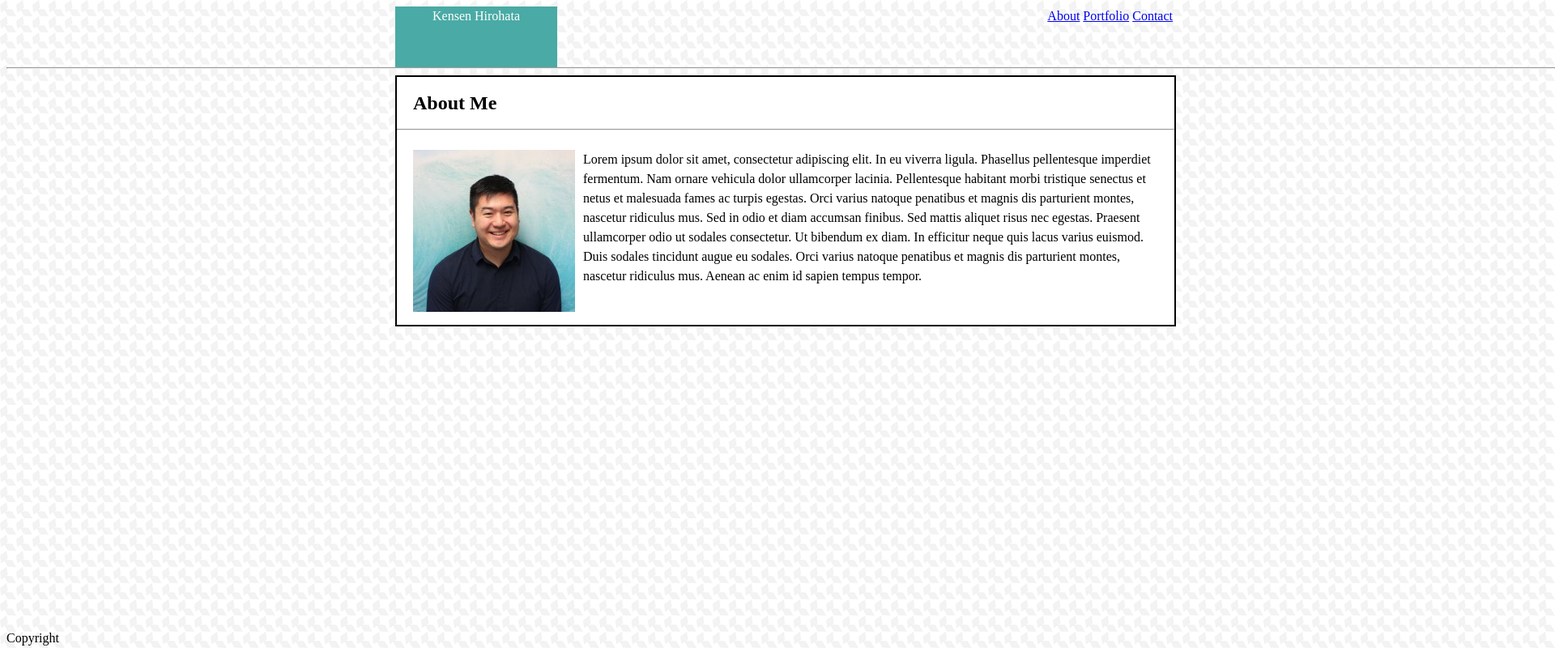
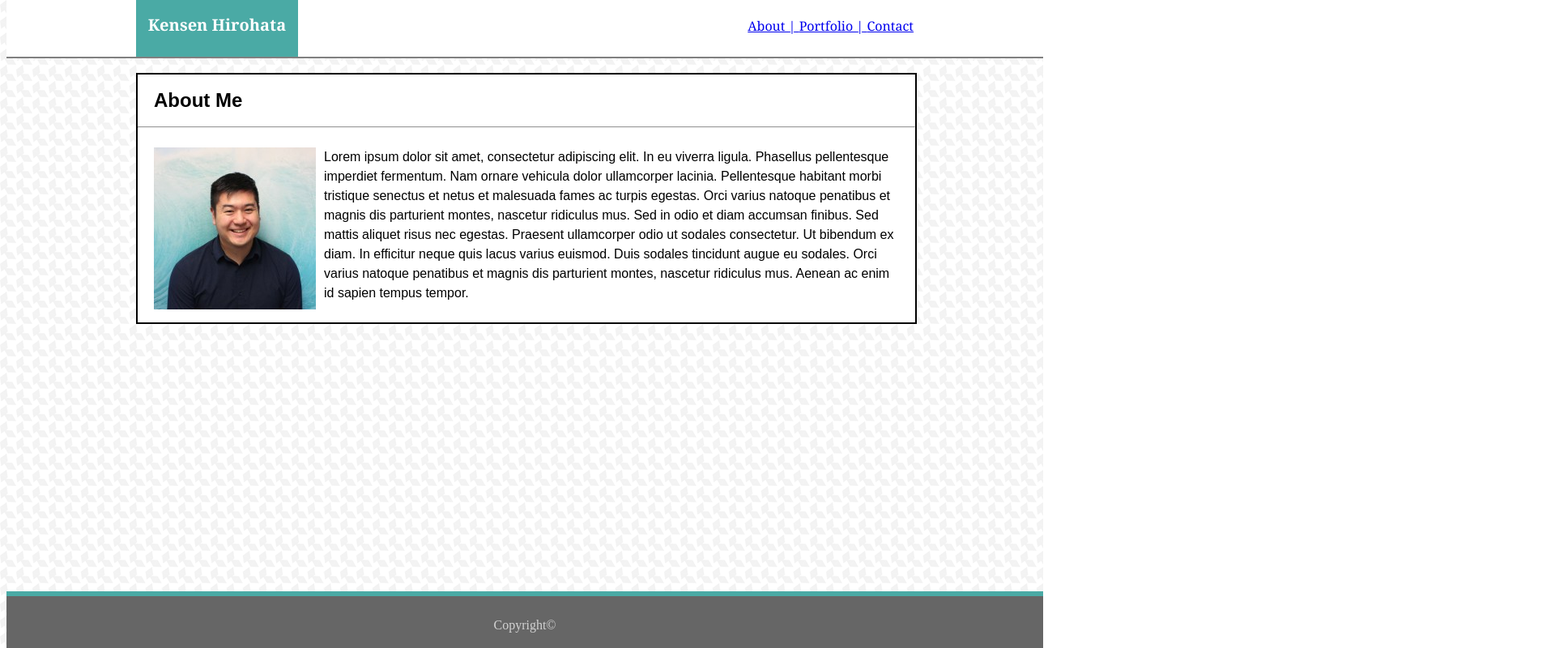
Before and after one commit to hirohtk/Basic-Portfolio, a plain HTML site: page index.html in a window 1280 px wide. Shown: the whole page at 81% size, 1920 px wide, since content can reach past the window. Drawn offline with Linux system fonts and the light colour scheme.

Commit message:
August 20th Before class updates - index.html pretty much done

```diff
--- a/assets/css/style.css
+++ b/assets/css/style.css
@@ -1,6 +1,6 @@
 body {
     line-height: 150%;
-    width: 150%;
+    width: 100%;
     /* In order to get the "container" to be 960px, I had to
     set the body width to be 150%.  This seems arbitrary though
     was there any other way */
@@ -16,12 +16,18 @@ body {
     width: 200px;
     position:relative;
     text-align: center;
+    margin-left: 0px;
+    bottom: 5px;
+    font-size: 20px;
+}
 
+#LinksBox {
+    float: right;
+    margin-right: 0px;
+    margin-top: 20px;
 
 }
-#LinksBox {
-    float: right;
-}
+
 #hrClear {
     clear:both;
 
@@ -29,15 +35,11 @@ body {
     left: 0px;
 }
 
-header {
-    background-color:white;
-}
 .containerTop {
-    width: 960px;
     position: relative;
     margin-left: auto;
     margin-right: auto;
-
+    width: 960px;
 }
 
 .containerBottom {
@@ -55,21 +57,28 @@ wouldn't be part of the "container" */
     width: 960px;
     margin-left: auto;
     margin-right: auto;
+    margin-top: 10px;
     border-style: solid;
     border-width: 2px;
     background: white;
+    font-family: 'Arial', 'Helvetica Neue', Helvetica, sans-serif;
 }
 
 footer {
     clear: both;
     position: absolute;
     bottom: 0px;
+    text-align: center;
+    width: 100%;
+    height: 8%;
+    background-color: #666666;
+    color: lightgray;
+    border-top: 6px solid #4aaaa5;
 
 }
 
 #myImage {
     float: left;
-
     margin-right: 10px;
 }
 
@@ -77,9 +86,21 @@ footer {
     float: right;
     margin-left: 20px;
     margin-right: 20px;
-
 }
 
 h1 {
     margin-left: 20px;
 }
+
+header {
+    background: white;
+    height: 70px;
+    margin-left: 0px;
+    margin-right: 0px;
+    margin-top: 0px;
+    border-bottom: 2px solid gray;
+    font-family: 'Georgia', Times, Times New Roman, serif;
+    position: relative;
+    bottom: 8px;
+
+}
--- a/index.html
+++ b/index.html
@@ -10,22 +10,25 @@
 </head>
 
 <body>
-    <div class="containerTop">
-        <header>
-            <div id="NameBox">Kensen Hirohata
+
+    <header>
+        <div id="HeaderBackground">
+            <div class="containerTop">
+                <div id="NameBox"><br><b>Kensen Hirohata</b>
+                </div>
+                <div id="LinksBox">
+                    <a href="index.html">About | </a>
+                    <a href="portfolio.html">  Portfolio | </a>
+                    <a href="contact.html">  Contact</a>
+                </div>
             </div>
-            <div id="LinksBox">
-                <a href="index.html">About</a>
-                <a href="portfolio.html">Portfolio</a>
-                <a href="contact.html">Contact</a>
-            </div>
-            <!-- It seems like it's better to not use p when you
+        </div>
+        <!-- It seems like it's better to not use p when you
         don't have to, essentially just use div.  Else the margins
         get all screwy-->
-        </header>
+    </header>
     </div>
 
-        <hr id="hrClear">
 
     <div class="containerBottom">
         <section id="sectionBox">
@@ -51,7 +54,7 @@
 
 
     <footer>
-        Copyright
+        <br>Copyright©
     </footer>
 
 
```
